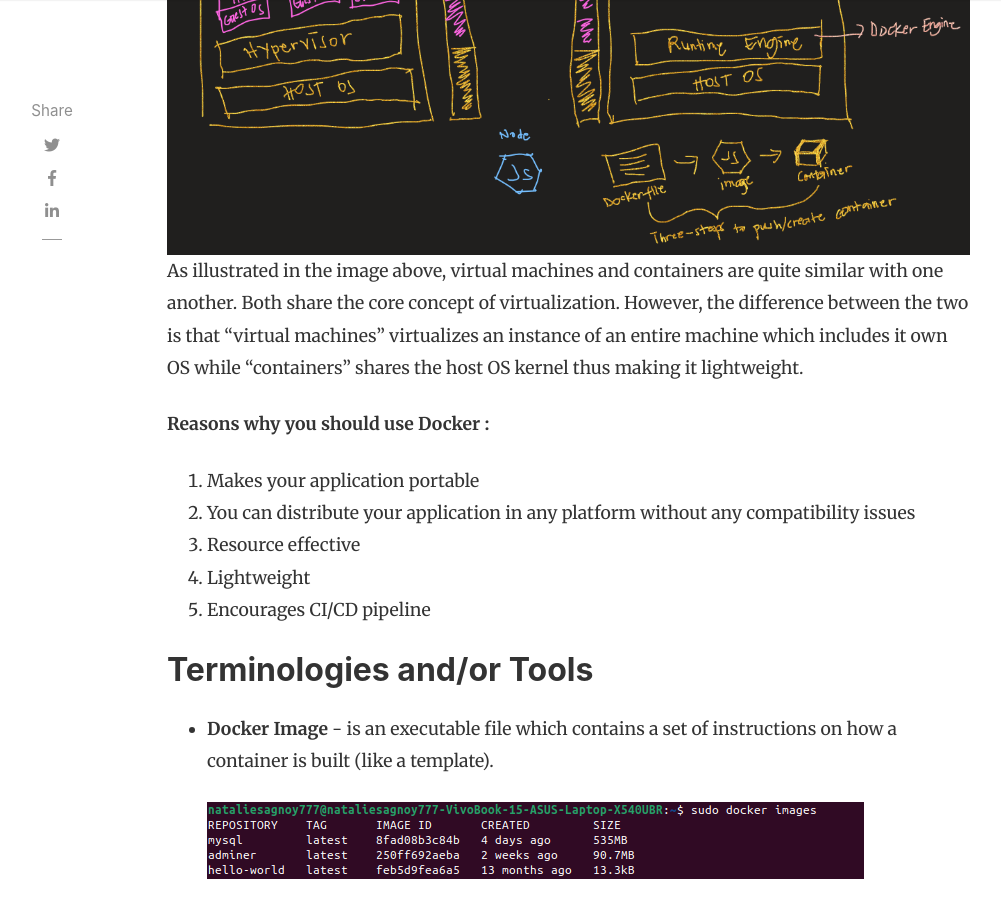
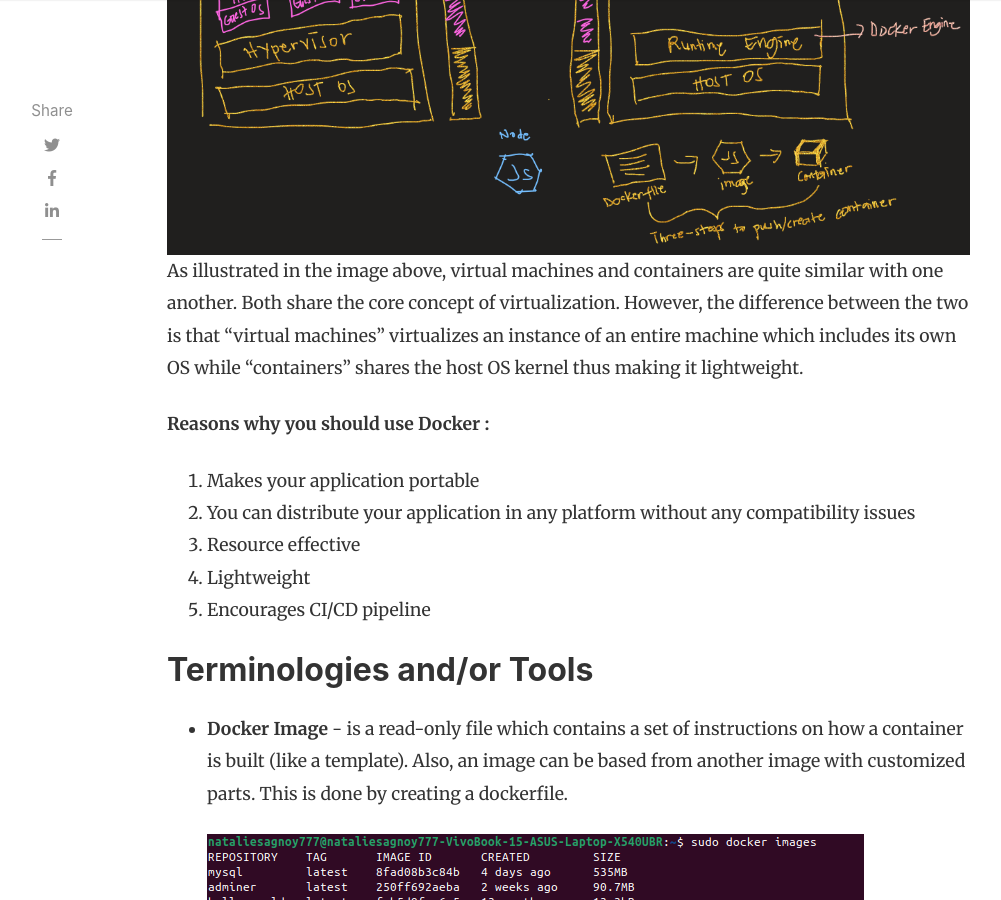
Before and after one commit to ardiesan/ntrnph23b, a Jekyll site: the page built from _posts/2022-11-04-docker-introduction.md, in a window 1280 px wide and 900 px high, scrolled down 830 px. Shown: the whole window, without its empty margins (118-1119 px from the left). Built offline with Jekyll 4.4.1, drawn with Linux system fonts in a browser that asks for light colours; nearby versions of some CDN libraries; comment, search, counter and statistics services are not loaded; some of the changed text lies outside the part shown.

Commit message:
Fixed Docker-Introduction Article (#19)
modified 2nd article

```diff
--- a/_posts/2022-11-04-docker-introduction.md
+++ b/_posts/2022-11-04-docker-introduction.md
@@ -16,7 +16,7 @@
 Docker is a tool/technology that allows developers to build, test and deploy their applications quickly. With docker, it is possible to run interconnected applications simultaneously and contain them in an isolated environment. It utilizes the concept of **"Containerization"** which is an improved concept of **"Virtualization"** wherein the operating system layer is removed. Allowing applications to run independently of the host operating system and also preventing resource waste.
 
 ![Visual comparison of virtual machines and containers](../assets/images/vm_vs_containers.PNG) <br />
-As illustrated in the image above, virtual machines and containers are quite similar with one another. Both share the core concept of virtualization. However, the difference between the two is that "virtual machines" virtualizes an instance of an entire machine which includes it own OS while "containers" shares the host OS kernel thus making it lightweight.
+As illustrated in the image above, virtual machines and containers are quite similar with one another. Both share the core concept of virtualization. However, the difference between the two is that "virtual machines" virtualizes an instance of an entire machine which includes its own OS while "containers" shares the host OS kernel thus making it lightweight.
 
 **Reasons why you should use Docker :**
 1. Makes your application portable
@@ -28,7 +28,7 @@
 
 ## Terminologies and/or Tools
 
-- **Docker Image** - is an executable file which contains a set of instructions on how a container is built (like a template).
+- **Docker Image** - is a read-only file which contains a set of instructions on how a container is built (like a template). Also, an image can be based from another image with customized parts. This is done by creating a dockerfile.
 
   ![List of docker images](../assets/images/docker_images.png) <br />
 - **Docker Container** - is a running instance of a docker image.
@@ -43,3 +43,6 @@
 - **Docker Hub** - is a cloud-hosted docker registry wherein docker images/containers are stored and shared. Official images of applications are available in Docker hub. It is like GitHub but for docker images/containers.
 
   ![Docker Hub website screenshot](../assets/images/docker_hub.png) <br />
+- **Docker Desktop** - is a docker application for Windows, Mac and Linux which enable users to manage images and containers without having to use CLI.
+
+  ![Docker Desktop screenshot](../assets/images/docker_desktop.PNG) <br />
```
Also changed, not shown: assets/images/docker_desktop.PNG (added).
